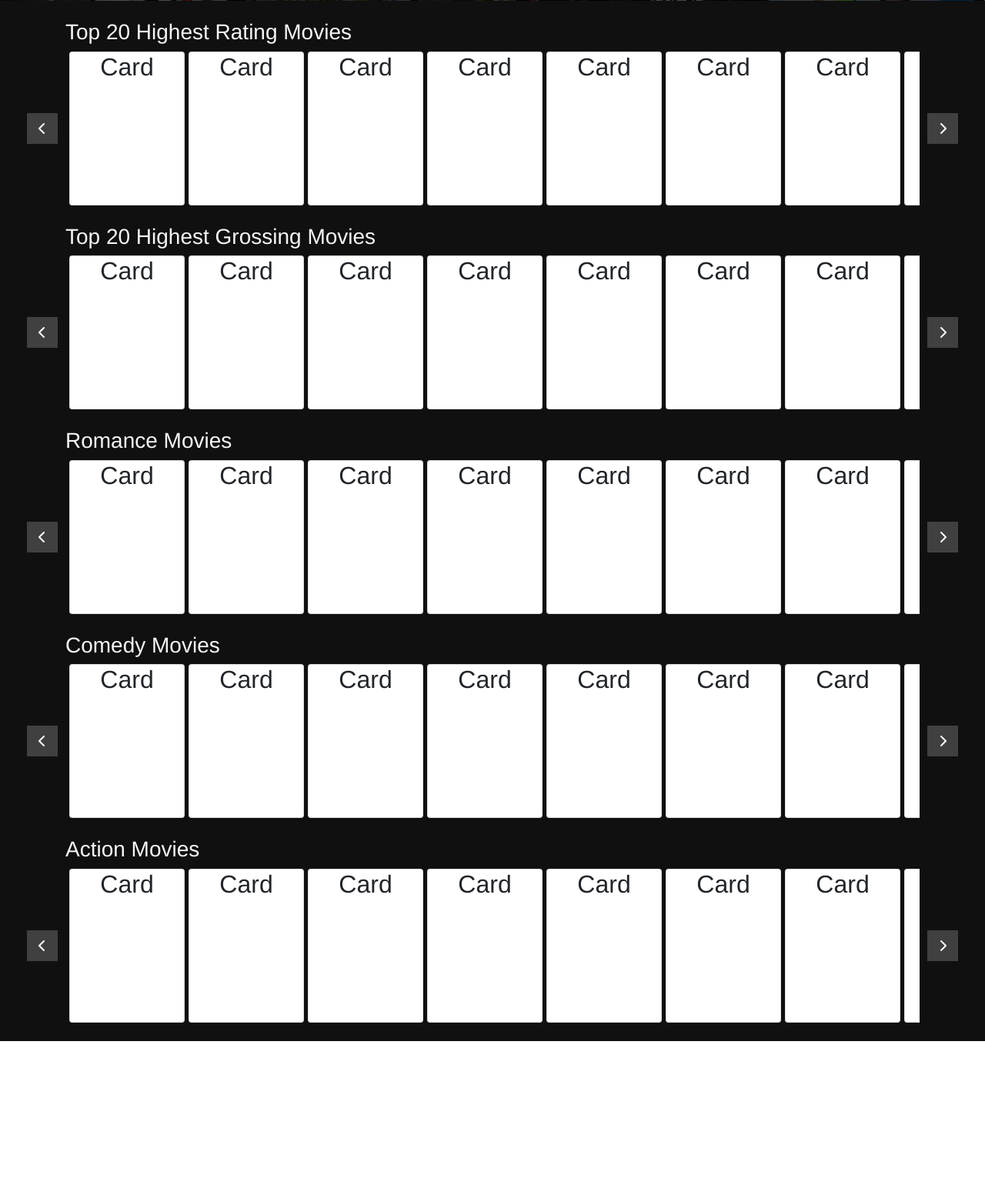
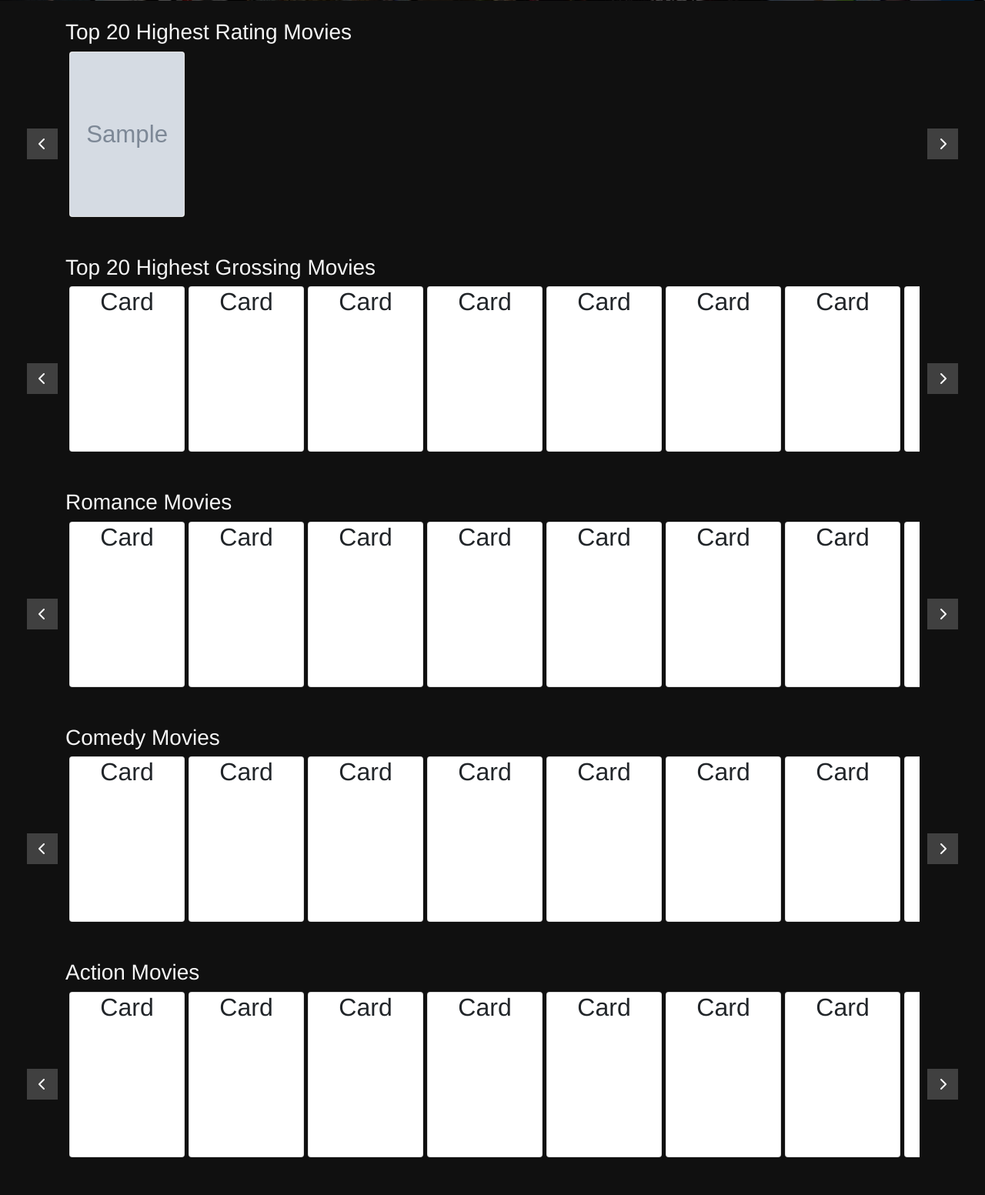
Before and after one commit to LGTM-KG/GMDb, a Django app: template gmdb/templates/home.html in a window 1280 px wide. Shown: the part 799-2352 px from the top of the page at 77% size. Before the commit the page ends 2152 px from the top, so only its background shows below. Run offline with Django 4.2, Linux system fonts and the light colour scheme; the template is opened without the code that fills it: most values are stand-ins (such as "Sample title", 1, 10 or a date in 2020); grey boxes marked "Sample" are stand-in pictures; some libraries are stand-ins or nearby versions.

Commit message:
feat: top 20 rating home page

```diff
--- a/gmdb/templates/home.html
+++ b/gmdb/templates/home.html
@@ -9,7 +9,7 @@
     }
 
     .scrolling-wrapper {
-        height: 200px;
+        height: 240px;
         padding-right: 5px;
         padding-left: 5px;
         display: flex;
@@ -23,11 +23,10 @@
     }
 
     .scrolling-wrapper .item {
-        min-width: 150px;
-        height: 200px;
-        line-height: 110px;
+        width: 150px;
+        height: 215px;
+        line-height: 120px;
         text-align: center;
-        background-color: white;
         margin-right: 5px;
         flex-shrink: 0;
     }
@@ -59,6 +58,13 @@
     .scroll-right {
         right: -50px;
     }
+
+    .card-img-top {
+        width: 100%;
+        height: 213.5px;
+        object-fit: cover;
+        object-position: center; /* Center the image within the container */
+    }
 </style>
 {% endblock meta %}
 
@@ -84,24 +90,13 @@
                 <i class="fas fa-chevron-left"></i>
             </button>
             <div class="scrolling-wrapper">
-                <div class="item card"><h2>Card</h2></div>
-                <div class="item card"><h2>Card</h2></div>
-                <div class="item card"><h2>Card</h2></div>
-                <div class="item card"><h2>Card</h2></div>
-                <div class="item card"><h2>Card</h2></div>
-                <div class="item card"><h2>Card</h2></div>
-                <div class="item card"><h2>Card</h2></div>
-                <div class="item card"><h2>Card</h2></div>
-                <div class="item card"><h2>Card</h2></div>
-                <div class="item card"><h2>Card</h2></div>
-                <div class="item card"><h2>Card</h2></div>
-                <div class="item card"><h2>Card</h2></div>
-                <div class="item card"><h2>Card</h2></div>
-                <div class="item card"><h2>Card</h2></div>
-                <div class="item card"><h2>Card</h2></div>
-                <div class="item card"><h2>Card</h2></div>
-                <div class="item card"><h2>Card</h2></div>
-                <div class="item card"><h2>Card</h2></div>
+                {% for item in top_20_rating %}
+                <div class="item card">
+                    <a href="#">
+                        <img class="card-img-top rounded" src="{{ item.poster }}" alt="Movie Image" width="100" height="200"/>
+                    </a>
+                </div>
+                {% endfor %}
             </div>
             <button class="scroll-arrow scroll-right" onclick="scrollMovies(this, 'right')">
                 <i class="fas fa-chevron-right"></i>
```
Also changed, not shown: gmdb/views.py (+44 -1 lines).
